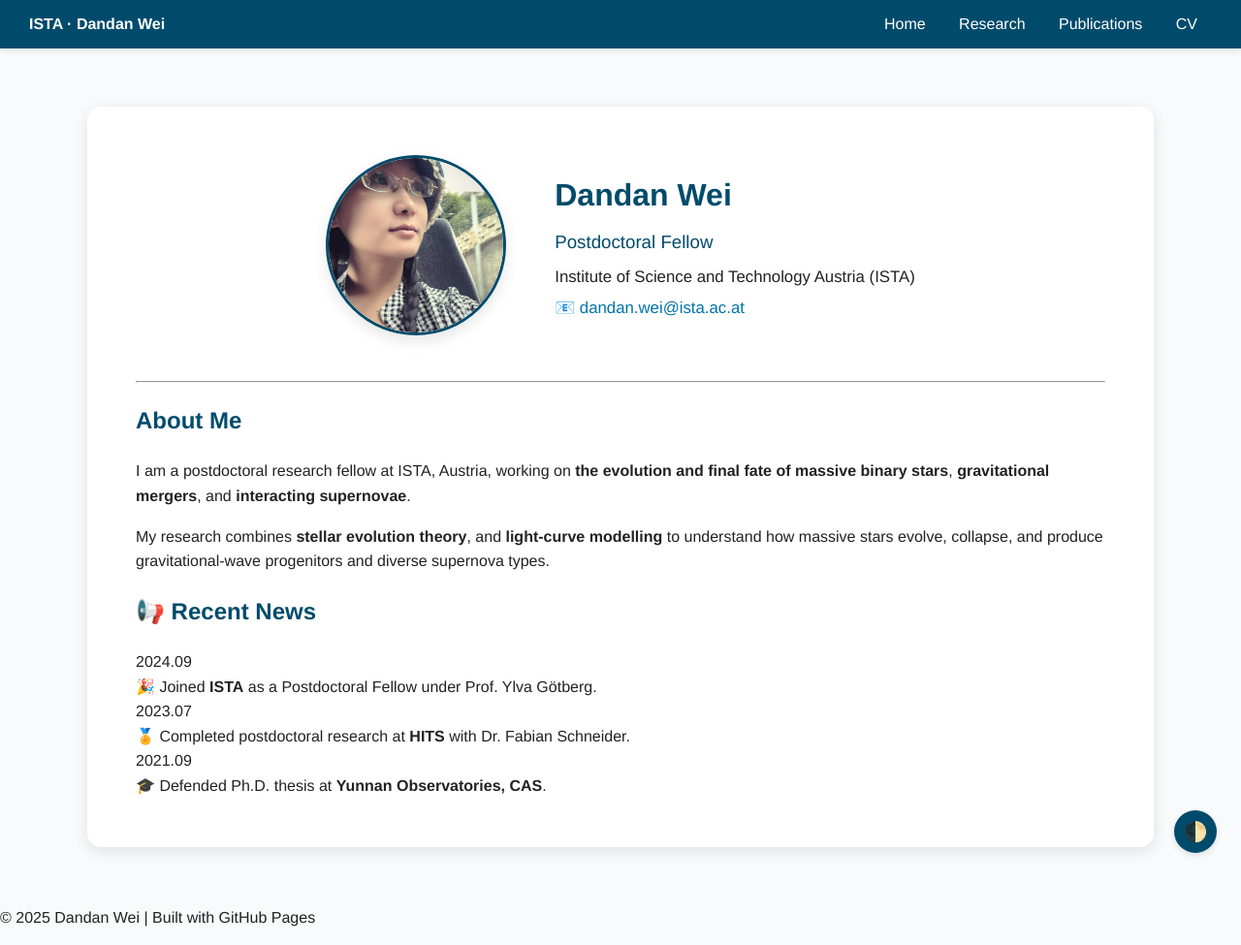
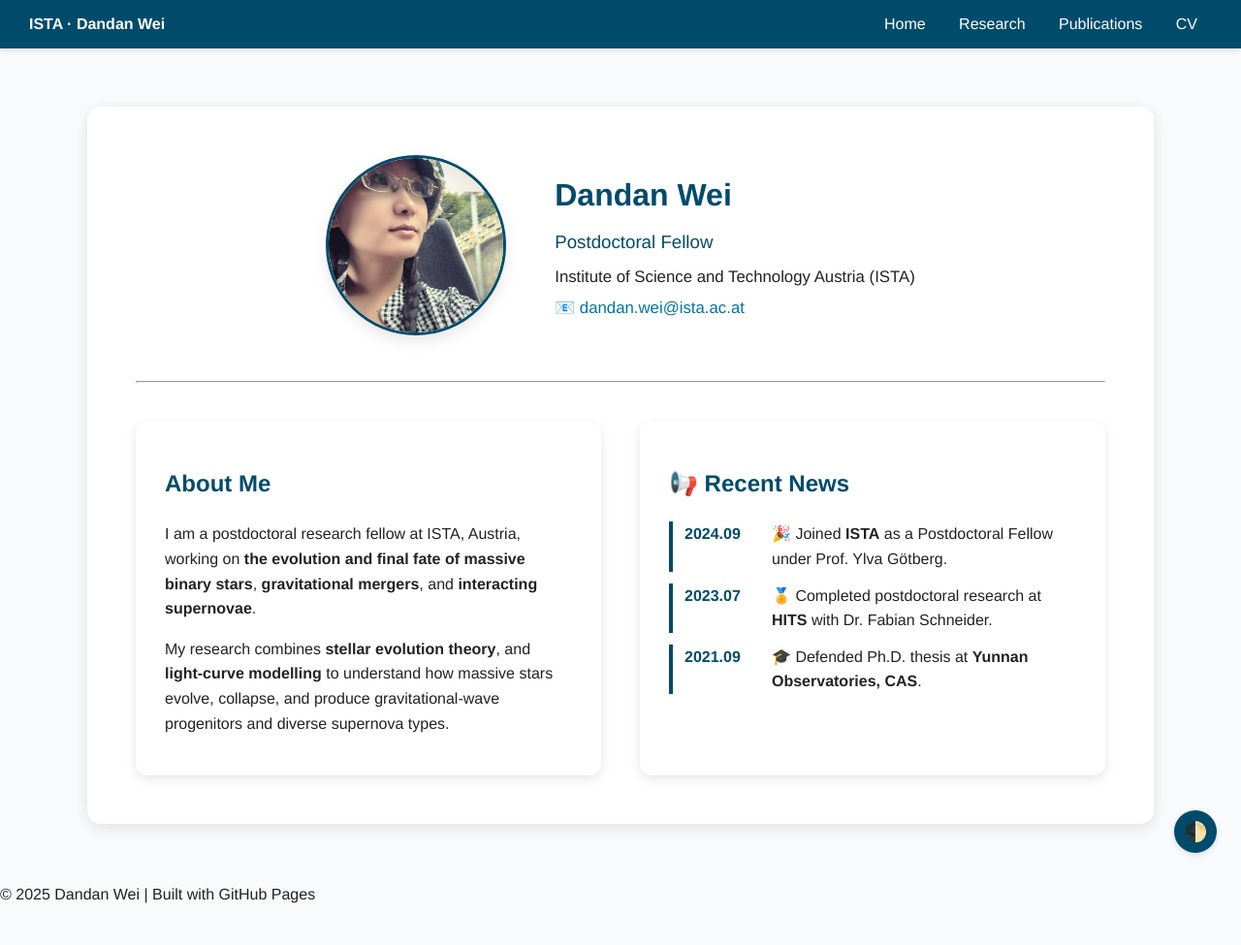
Before and after one commit to Dandan-star0/Dandan-star0.github.io, a Jekyll site: the page built from index.md, in a window 1280 px wide. Shown: the whole page at 97% size. Built offline with Jekyll 4.4.1, drawn with Linux system fonts in a browser that asks for light colours; after the commit the page ends 952 px from its top, so only the background shows below that.

Commit message:
Update style.css

```diff
--- a/assets/css/style.css
+++ b/assets/css/style.css
@@ -279,6 +279,58 @@ a:hover {
   box-shadow: 0 10px 25px var(--shadow);
 }
 
+/* ===== Bottom Grid (About + News) ===== */
+.bottom-grid {
+  display: grid;
+  grid-template-columns: 1fr 1fr;
+  gap: 40px;
+  margin-top: 40px;
+}
+
+.about-box, .news-box {
+  background: var(--panel);
+  border-radius: 12px;
+  box-shadow: 0 4px 12px var(--shadow);
+  padding: 25px 30px;
+  transition: transform 0.3s ease, box-shadow 0.3s ease;
+}
+
+.about-box:hover, .news-box:hover {
+  transform: translateY(-4px);
+  box-shadow: 0 10px 25px var(--shadow);
+}
+
+.news-item {
+  display: flex;
+  align-items: flex-start;
+  margin-bottom: 12px;
+  border-left: 4px solid var(--accent);
+  padding-left: 12px;
+}
+
+.news-date {
+  font-weight: bold;
+  color: var(--accent);
+  margin-right: 10px;
+  flex-shrink: 0;
+  width: 80px;
+}
+
+.news-content {
+  flex: 1;
+}
+
+@media (max-width: 900px) {
+  .bottom-grid {
+    grid-template-columns: 1fr;
+  }
+  .about-box, .news-box {
+    padding: 20px;
+  }
+}
+
+
+
 /* Responsive (mobile) */
 @media (max-width: 768px) {
   .profile-container {
```
